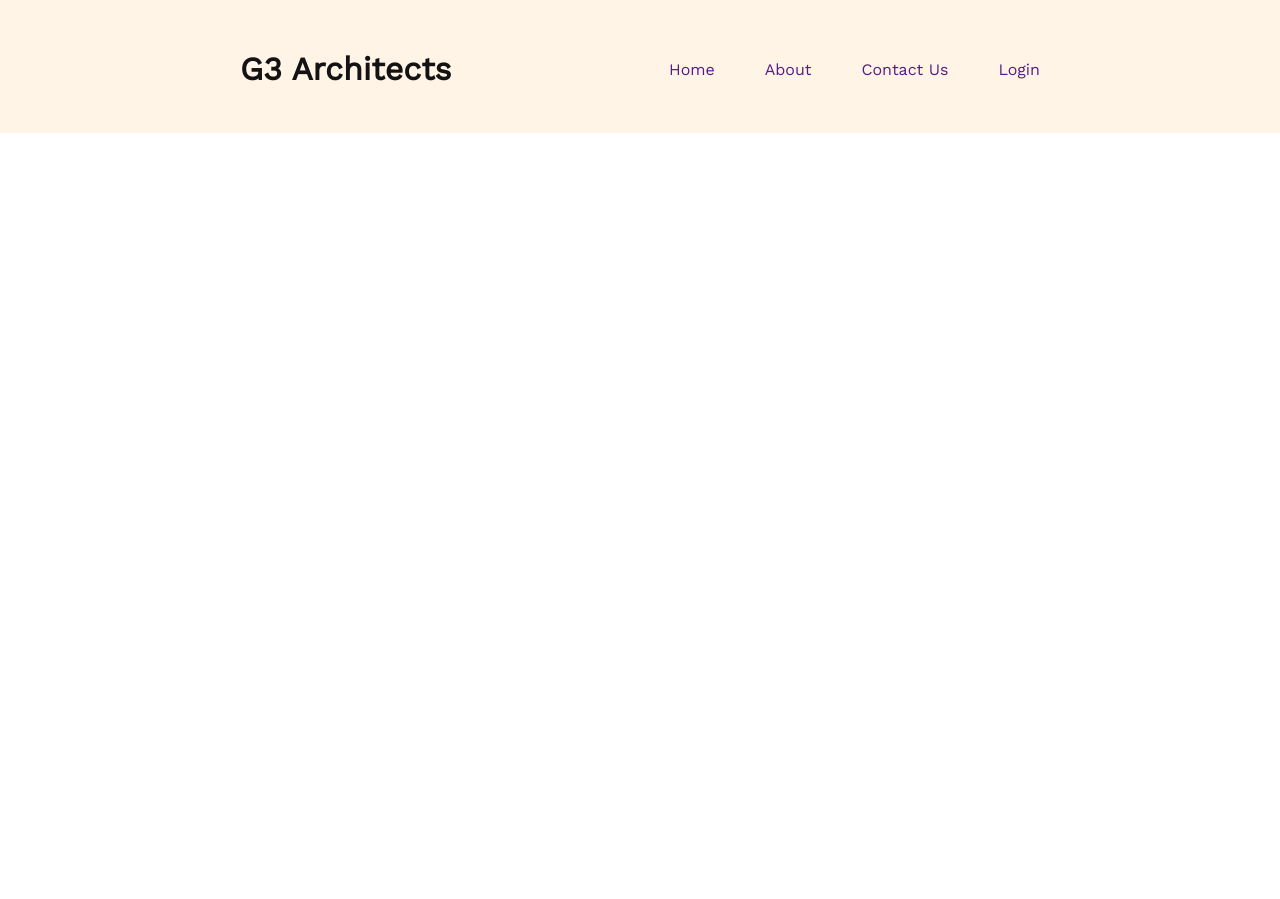
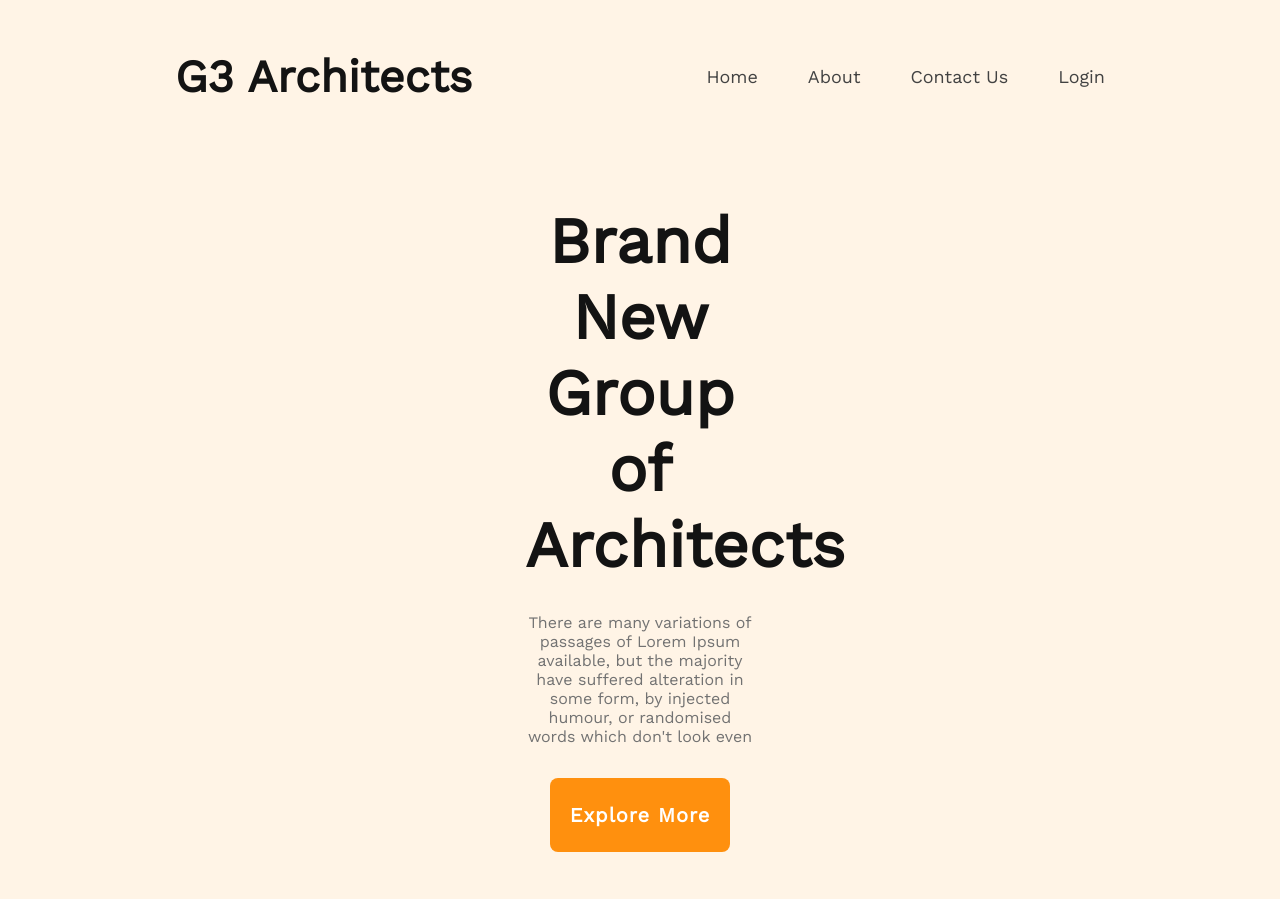
Before and after one commit to Aminul667/architects, a plain HTML site: page index.html in a window 1280 px wide. Shown: the top 899 px of the page. Before the commit the page ends 800 px from the top, so only its background shows below. Drawn offline with nearby package versions, Linux system fonts and the light colour scheme.

Commit message:
added banner information

```diff
--- a/index.html
+++ b/index.html
@@ -18,6 +18,16 @@
                 <li><a href="" class="nav-link link">Login</a></li>
             </ul>
         </nav>
+        <div class="banner">
+            <div class="banner-info">
+                <h3 class="banner-title">Brand New<br>Group of Architects</h3>
+                <p class="banner-description">There are many variations of passages of Lorem Ipsum available, but the majority have suffered alteration in some form, by injected humour, or randomised words which don't look even</p>
+                <button class="btn-primary"><a href="" class="link">Explore More</a></button>
+            </div>
+            <div class="banner-img-conatiner">
+                <img src="images/banner.png" alt="" class="banner-img">
+            </div>
+        </div>
     </header>
 </body>
 </html>
--- a/styles/style.css
+++ b/styles/style.css
@@ -6,16 +6,30 @@
   font-family: "Work Sans", sans-serif;
   margin: 0;
 }
-.link{
+.link {
   text-decoration: none;
 }
-.nav li{
+.nav li {
   list-style: none;
 }
 .section-title {
   color: #131313;
   font-weight: 700;
-  font-size: 2em;
+  font-size: 45px;
+}
+
+.btn-primary {
+  padding: 25px 20px;
+  border: none;
+  background-color: #ff900e;
+  border-radius: 8px;
+}
+
+.btn-primary .link {
+  letter-spacing: 1px;
+  color: #ffffff;
+  font-weight: 600;
+  font-size: 20px;
 }
 
 /* common styles end */
@@ -23,34 +37,76 @@
 /* header styles start */
 .header {
   background-color: rgba(255, 144, 14, 0.1);
-  padding: 50px 240px 45px;
+  padding: 50px 175px 45px;
 }
 
 /* nav styles */
-.nav{
+.nav {
   display: flex;
   justify-content: space-between;
   align-items: center;
 }
 
-.nav ul{
+.nav ul {
   display: flex;
   column-gap: 50px;
 }
+
+.nav a {
+  color: #424242;
+  font-weight: 500;
+  font-size: 18px;
+}
+
+/* banner styles */
+.banner {
+  text-align: center;
+}
+.banner-info {
+  padding: 100px 350px 50px;
+}
+
+.banner-title {
+  color: #131313;
+  font-weight: 700;
+  font-size: 64px;
+  margin-bottom: 30px;
+}
+
+.banner-description {
+  color: #727272;
+  margin-bottom: 32px;
+}
+
+.banner-img {
+  width: 100%;
+  height: auto;
+}
+
 /* header styles end */
 
 /* responsive media queary */
-@media screen and (max-width:576px) {
-    .header{
+/* Small devices */
+@media screen and (max-width: 576px) {
+  .header {
     padding: 5px;
   }
-    .nav{
+  .nav {
     width: 100%;
     flex-direction: column;
   }
-    .nav ul{
+  .nav ul {
     flex-direction: column;
     align-items: center;
     row-gap: 10px;
   }
+  .banner-info {
+    /* text-align: center; */
+    padding: 10px 0;
   }
+
+  .banner-img {
+    width: 100%;
+    height: auto;
+  }
+}
```
Lines whose indentation alone changed are shown as unchanged.
